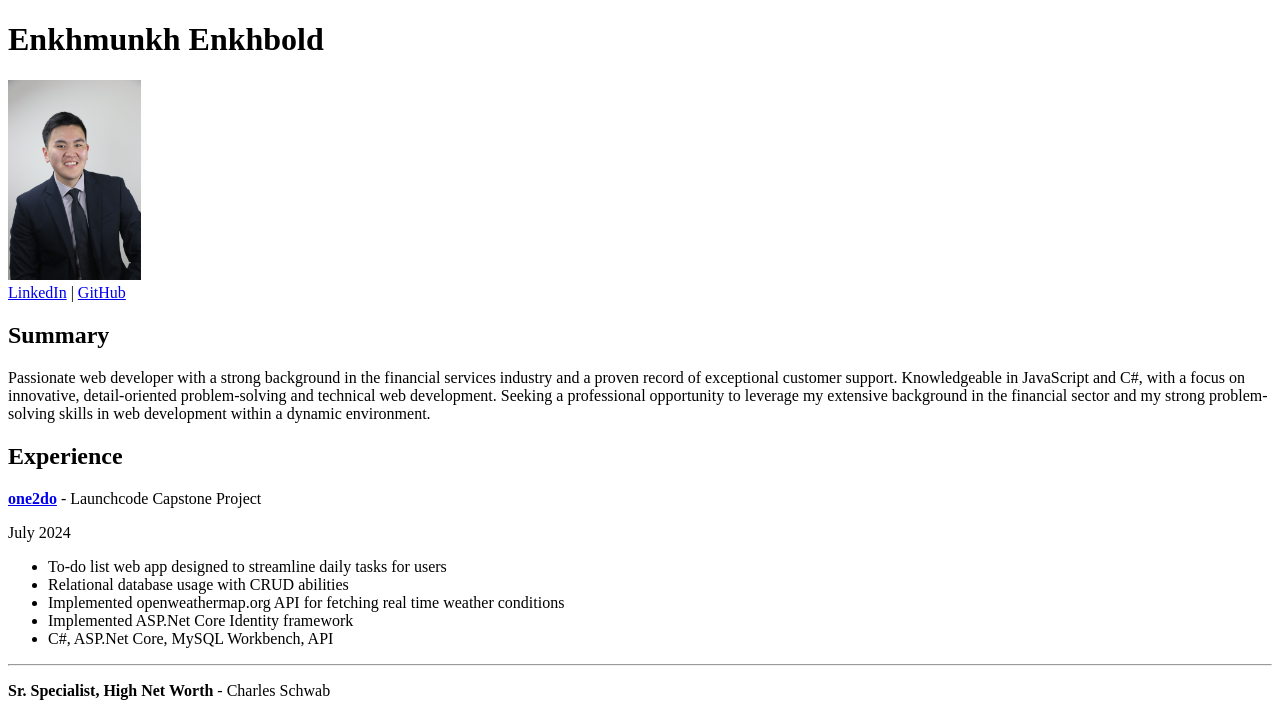
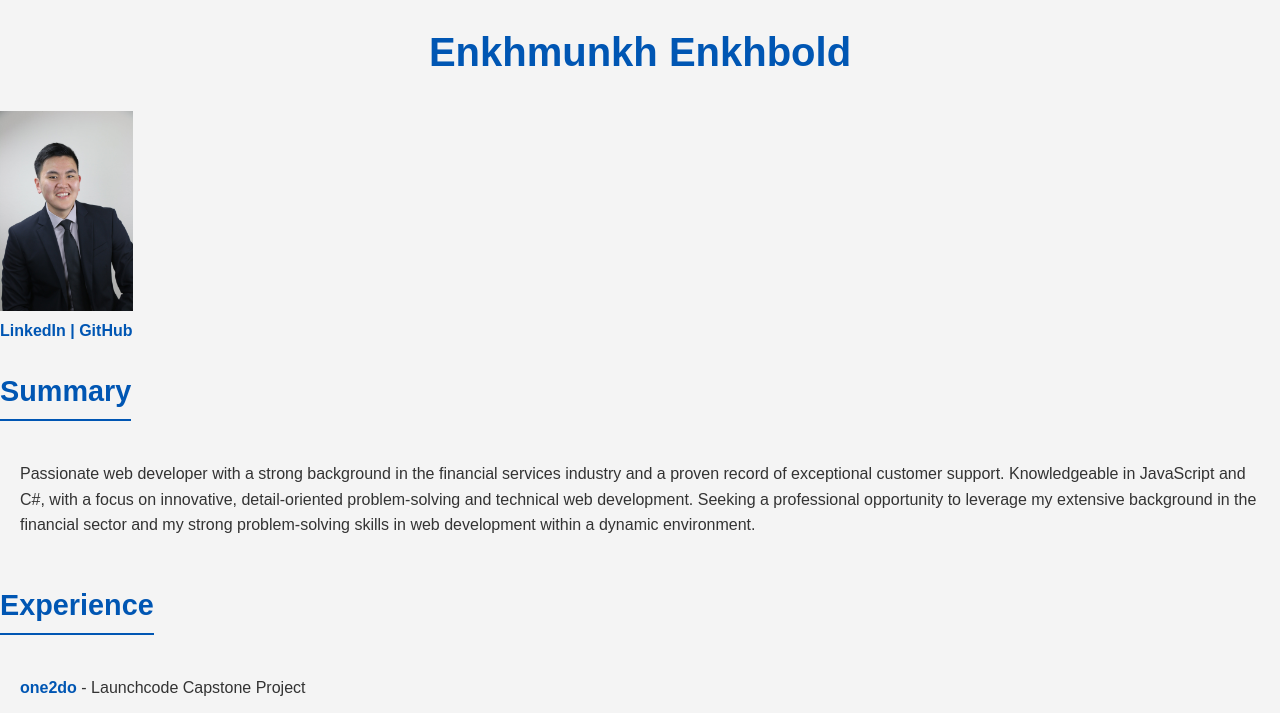
Before and after one commit to e-bold/my-resume, a plain HTML site: page index.html in a window 1280 px wide. Shown: the top 713 px of the page. Drawn offline with Linux system fonts and the light colour scheme.

Commit message:
Added external CSS styles

```diff
--- /dev/null
+++ b/assets/styles.css
@@ -0,0 +1,38 @@
+body {
+    font-family: 'Arial', sans-serif;
+    line-height: 1.6;
+    background-color: #f4f4f4;
+    color: #333;
+    margin: 0;
+    padding: 0;
+}
+
+h1, h2 {
+    color: #0056b3;
+    text-align: center;
+}
+
+h1 {
+    font-size: 2.5em;
+    margin-top: 20px;
+}
+
+h2 {
+    font-size: 1.8em;
+    margin-bottom: 20px;
+    border-bottom: 2px solid #0056b3;
+    display: inline-block;
+    padding-bottom: 5px;
+}
+
+p, ul {
+    margin: 20px;
+    padding: 0;
+}
+
+/* Links */
+a {
+    text-decoration: none;
+    color: #0056b3;
+    font-weight: bold;
+}
--- a/index.html
+++ b/index.html
@@ -1,6 +1,7 @@
 <!DOCTYPE html>
 <html lang="en">
   <head>
+    <link rel="stylesheet" href="./assets/styles.css">
     <meta charset="UTF-8" />
     <title>Enkhbold Resume</title>
   </head>
@@ -15,6 +16,7 @@
     <a href="https://www.linkedin.com/in/eenkhmunkh/">LinkedIn</a>
     <a> | </a>
     <a href="https://github.com/e-bold">GitHub</a>
+    <br/>
 
     <h2>Summary</h2>
     <p>
```
